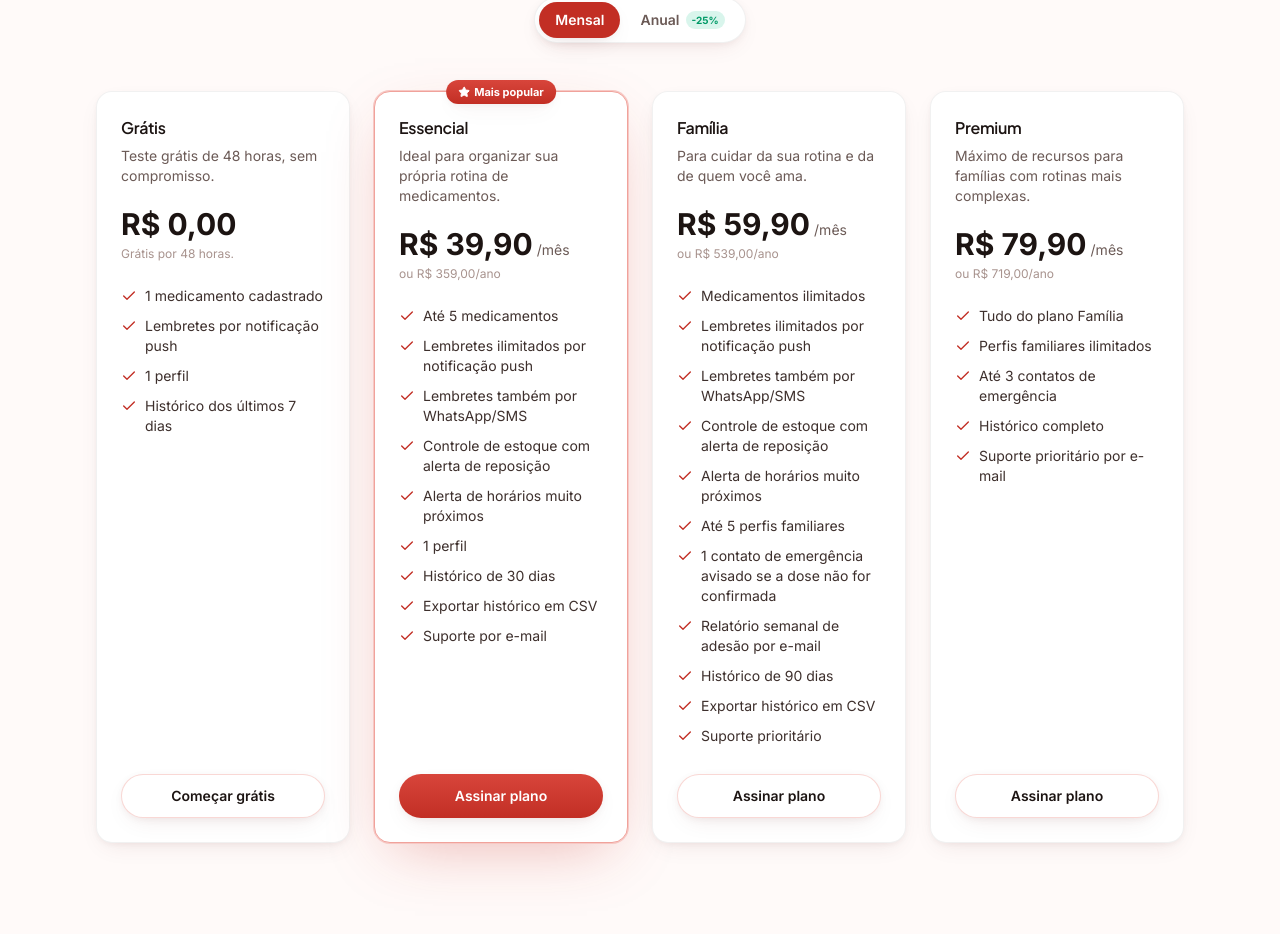
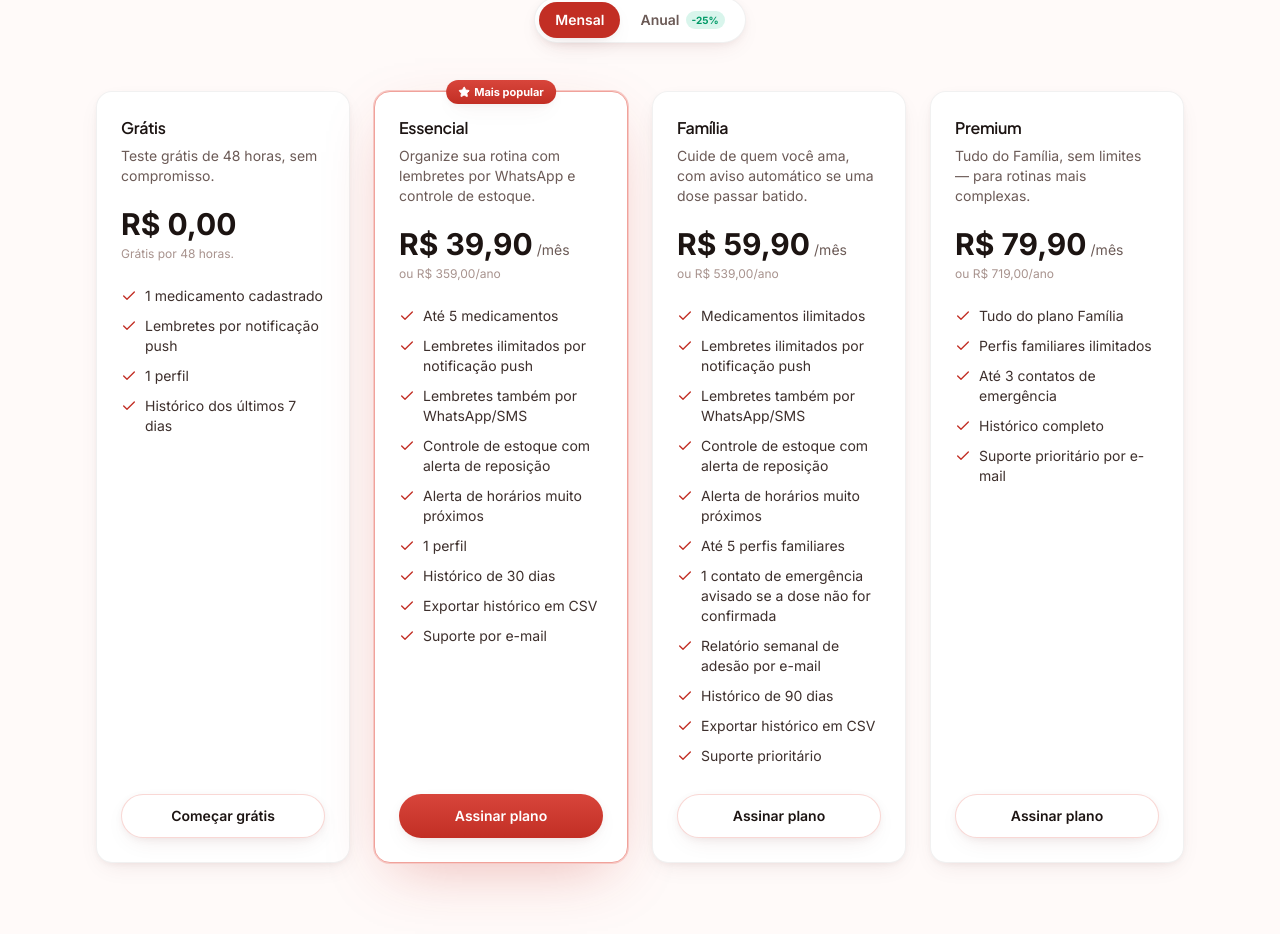
Before and after one commit to GiovanneMedeiros/MedLembre, a React (Vite) app in the folder apps/web/: page / in a window 1280 px wide. Shown: the part 2421-3355 px from the top of the page. Built offline with nearby package versions, Linux system fonts and the light colour scheme; no server answers.

Commit message:
Update plan descriptions to reflect new paid-tier features

```diff
--- a/apps/web/src/data/plans.ts
+++ b/apps/web/src/data/plans.ts
@@ -20,7 +20,7 @@ export const PLANS: Plan[] = [
   {
     id: "essencial",
     name: "Essencial",
-    description: "Ideal para organizar sua própria rotina de medicamentos.",
+    description: "Organize sua rotina com lembretes por WhatsApp e controle de estoque.",
     monthlyPrice: 39.9,
     annualPrice: 359,
     highlighted: true,
@@ -39,7 +39,7 @@ export const PLANS: Plan[] = [
   {
     id: "familia",
     name: "Família",
-    description: "Para cuidar da sua rotina e da de quem você ama.",
+    description: "Cuide de quem você ama, com aviso automático se uma dose passar batido.",
     monthlyPrice: 59.9,
     annualPrice: 539,
     features: [
@@ -59,7 +59,7 @@ export const PLANS: Plan[] = [
   {
     id: "premium",
     name: "Premium",
-    description: "Máximo de recursos para famílias com rotinas mais complexas.",
+    description: "Tudo do Família, sem limites — para rotinas mais complexas.",
     monthlyPrice: 79.9,
     annualPrice: 719,
     features: [
```
